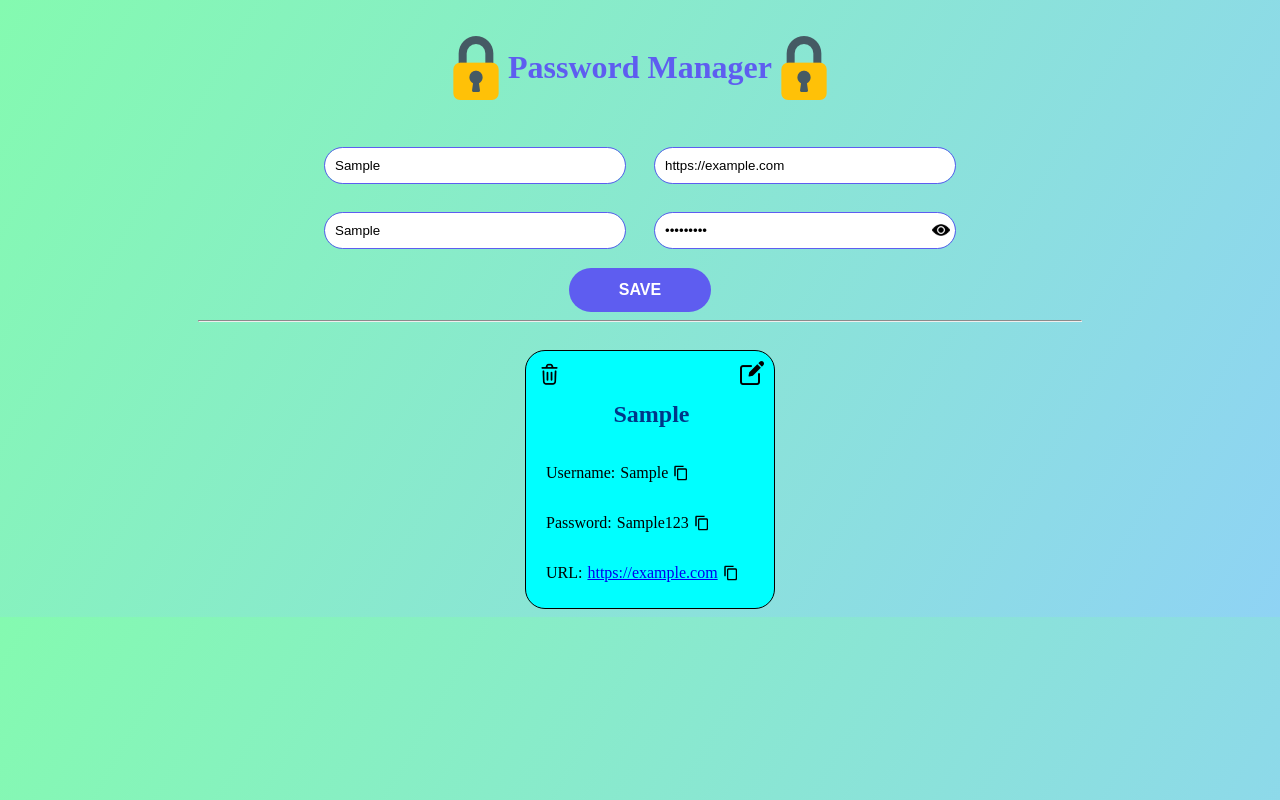
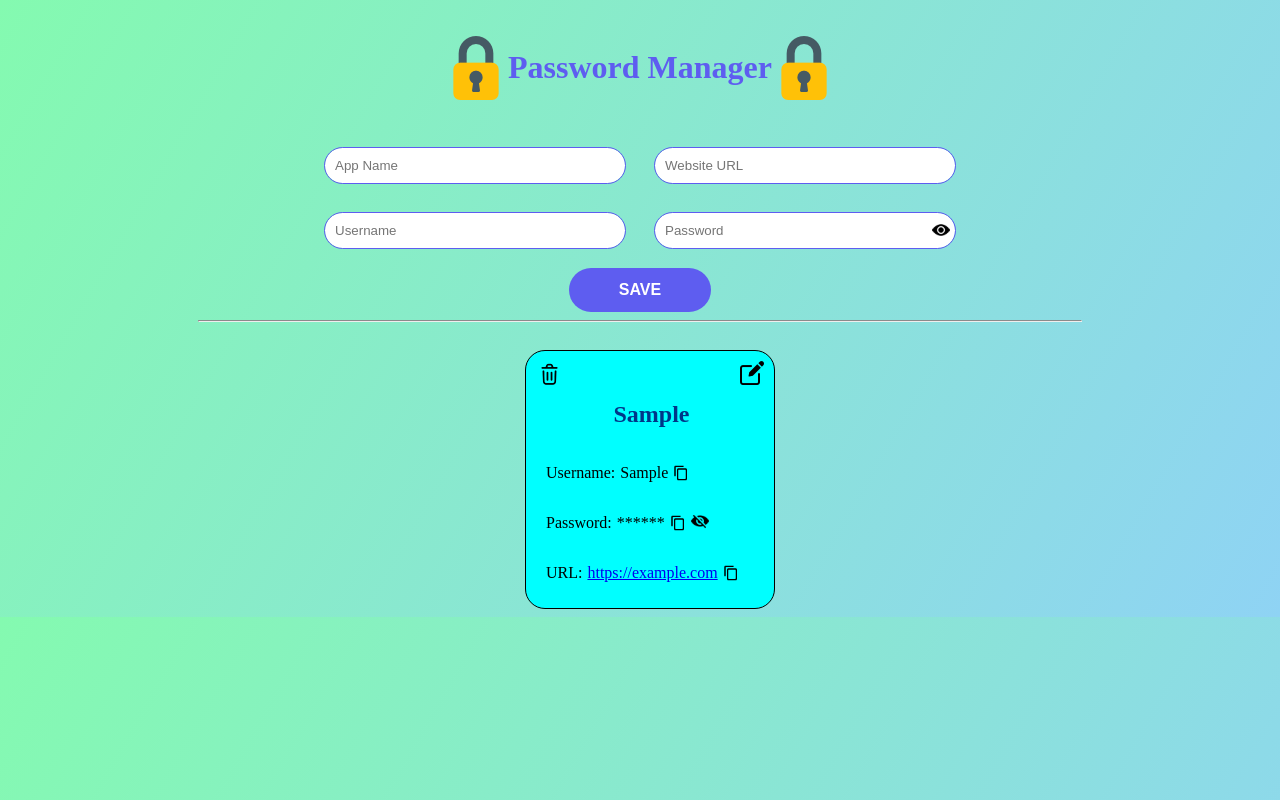
Before and after one commit to Shashankok/react-password-manager, a React (Vite) app: page / in a window 1280 px wide. Both pictures are taken after typing "Sample", "https://example.com", "Sample", "Sample123" into the empty fields and a click on the button "SAVE". Built offline with nearby package versions, Linux system fonts and the light colour scheme.

Commit message:
Input validation and edit feature

```diff
--- a/src/components/InputComp.jsx
+++ b/src/components/InputComp.jsx
@@ -1,11 +1,15 @@
 import { useEffect, useRef, useState } from 'react'
 import PasswordsCard from './PasswordsCard'
 import { v4 as uuidv4 } from 'uuid'
+import { ToastContainer, toast } from 'react-toastify'
+import 'react-toastify/dist/ReactToastify.css'
 
 const InputComp = () => {
   const ref = useRef()
   const [passwordVisible, setPasswordVisible] = useState(false)
+  const [isEditing, setIsEditing] = useState(false)
   const [passwordsArray, setPasswordsArray] = useState([])
+  const [currentId, setCurrentId] = useState()
 
   useEffect(() => {
     let passwords = localStorage.getItem('passwords')
@@ -29,6 +33,7 @@ const InputComp = () => {
     setPasswordVisible(!passwordVisible)
   }
   const deletePassword = id => {
+    console.log('delete clicked')
     setPasswordsArray(passwordsArray.filter(item => item.id !== id))
     localStorage.setItem(
       'passwords',
@@ -36,12 +41,58 @@ const InputComp = () => {
     )
   }
 
+  const editPassword = id => {
+    console.log('edit clicked')
+    setform(passwordsArray.filter(item => item.id === id)[0])
+    setIsEditing(true)
+    setCurrentId(id)
+  }
+
   const savePassword = () => {
-    setPasswordsArray([...passwordsArray, { ...form, id: uuidv4() }])
-    localStorage.setItem(
-      'passwords',
-      JSON.stringify([...passwordsArray, { ...form, id: uuidv4() }])
-    )
+    if (!form.siteName || !form.userName || !form.password) {
+      toast.error('Please fill all the fields', {
+        position: 'top-right',
+        autoClose: 2000,
+        hideProgressBar: false,
+        closeOnClick: true,
+        pauseOnHover: false,
+        draggable: false,
+        theme: 'dark'
+      })
+      return
+    }
+
+    if (isEditing) {
+      setPasswordsArray(prevPasswordsArray => {
+        const updatedPasswordsArray = prevPasswordsArray.map(item => {
+          if (item.id === currentId) {
+            return { ...form, id: currentId }
+          }
+          return item
+        })
+        localStorage.setItem('passwords', JSON.stringify(updatedPasswordsArray))
+        return updatedPasswordsArray
+      })
+      setIsEditing(false)
+      setCurrentId(null)
+    } else {
+      setPasswordsArray(prevPasswordsArray => {
+        const updatedPasswordsArray = [
+          ...prevPasswordsArray,
+          { ...form, id: uuidv4() }
+        ]
+        localStorage.setItem('passwords', JSON.stringify(updatedPasswordsArray))
+        return updatedPasswordsArray
+      })
+    }
+
+    // Clear the form after saving
+    setform({
+      siteName: '',
+      url: '',
+      userName: '',
+      password: ''
+    })
   }
 
   const handleChange = e => {
@@ -50,6 +101,18 @@ const InputComp = () => {
 
   return (
     <>
+      <ToastContainer
+        position='top-right'
+        autoClose={1000}
+        hideProgressBar={false}
+        newestOnTop={false}
+        closeOnClick
+        rtl={false}
+        pauseOnFocusLoss={false}
+        draggable={false}
+        pauseOnHover={false}
+        theme='dark'
+      />
       <div className='input-container'>
         <input
           name='siteName'
@@ -99,6 +162,8 @@ const InputComp = () => {
             item={item}
             deletePassword={deletePassword}
             passwordsArray={passwordsArray}
+            showPassword={showPassword}
+            editPassword={editPassword}
           />
         ))}
       </div>
--- a/src/components/PasswordsCard.css
+++ b/src/components/PasswordsCard.css
@@ -33,6 +33,9 @@
     margin-left: 10px;
     column-gap: 5px;
 }
+.password-container{
+    position: relative;
+}
 
 .copy-icon{
     width: 16px;
--- a/src/components/PasswordsCard.jsx
+++ b/src/components/PasswordsCard.jsx
@@ -1,21 +1,26 @@
-import { useEffect, useState } from 'react'
+import { useEffect, useRef, useState } from 'react'
 import './PasswordsCard.css'
 import { ToastContainer, toast } from 'react-toastify'
 import 'react-toastify/dist/ReactToastify.css'
 
-const PasswordsCard = ({ item, passwordsArray, deletePassword }) => {
-  // const [cardClass, setCardClass] = useState('card')
-  // console.log('item id ' + item.id)
-  // console.log('username is ' + item.userName)
-  // const cardBG = () => {
-  //   const colors = ['#92fc88', '#ffb663', '#a763ff']
-  //   return colors[arrayLength % colors.length]
-  // }
+const PasswordsCard = ({
+  item,
+  passwordsArray,
+  deletePassword,
+  editPassword
+}) => {
+  const ref = useRef()
+  const [passwordText, setPasswordText] = useState('******')
 
-  // const setClassName = () => {
-  //   let rem = colors[arrayLength % colors.length]
-  //   setCardClass(cardClass + ' card' + rem)
-  // }
+  function hidePassword () {
+    if (ref.current.src.includes('/src/assets/eye-hidden.png')) {
+      ref.current.src = '/src/assets/eye.png'
+      setPasswordText(item.password)
+    } else if (ref.current.src.includes('/src/assets/eye.png')) {
+      ref.current.src = '/src/assets/eye-hidden.png'
+      setPasswordText('******')
+    }
+  }
   const copyText = copiedItem => {
     toast.success(copiedItem + ' Copied to clipboard', {
       position: 'top-right',
@@ -32,15 +37,15 @@ const PasswordsCard = ({ item, passwordsArray, deletePassword }) => {
   return (
     <>
       <ToastContainer
-        position='top-center'
-        autoClose={5000}
+        position='top-right'
+        autoClose={2000}
         hideProgressBar={false}
         newestOnTop={false}
         closeOnClick
         rtl={false}
         pauseOnFocusLoss
         draggable
-        pauseOnHover
+        pauseOnHover={false}
         theme='dark'
       />
       <div className='card'>
@@ -53,7 +58,11 @@ const PasswordsCard = ({ item, passwordsArray, deletePassword }) => {
             alt=''
           />
           <h2 className='card-heading'>{item.siteName}</h2>
-          <img src='/src/assets/edit.png' alt='' />
+          <img
+            onClick={() => editPassword(item.id)}
+            src='/src/assets/edit.png'
+            alt=''
+          />
         </div>
         <div className='username-container'>
           <p className='username-key'>Username:</p>
@@ -69,7 +78,7 @@ const PasswordsCard = ({ item, passwordsArray, deletePassword }) => {
         </div>
         <div className='password-container'>
           <p className='password-key'>Password:</p>
-          <p className='password-value'>{item.password}</p>
+          <p className='password-value'>{passwordText}</p>
           <img
             onClick={() => {
               copyText(item.password)
@@ -78,6 +87,14 @@ const PasswordsCard = ({ item, passwordsArray, deletePassword }) => {
             alt=''
             className='copy-icon'
           />
+          <span onClick={() => hidePassword()}>
+            <img
+              ref={ref}
+              src='/src/assets/eye-hidden.png'
+              alt=''
+              className='eye'
+            />
+          </span>
         </div>
         <div className='url-container'>
           <p className='url-key'>URL:</p>
```
